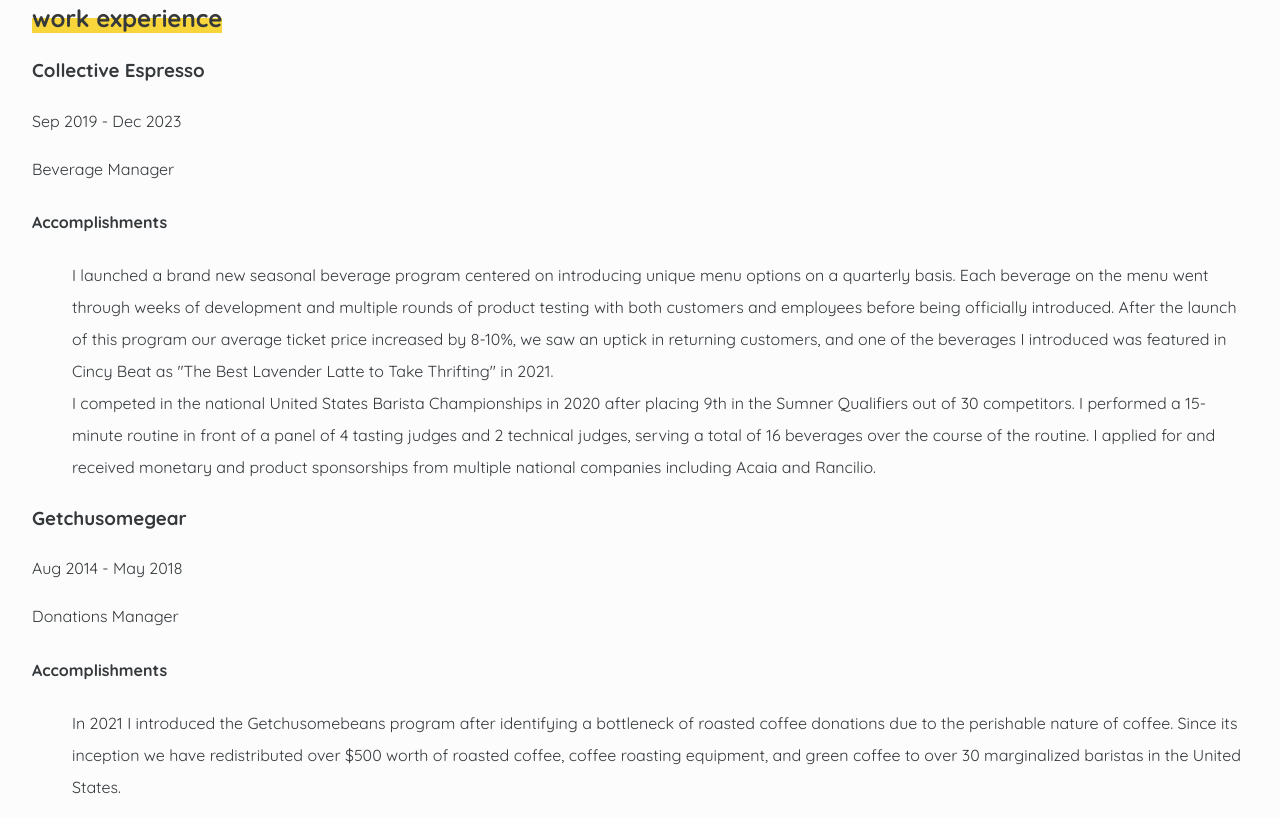
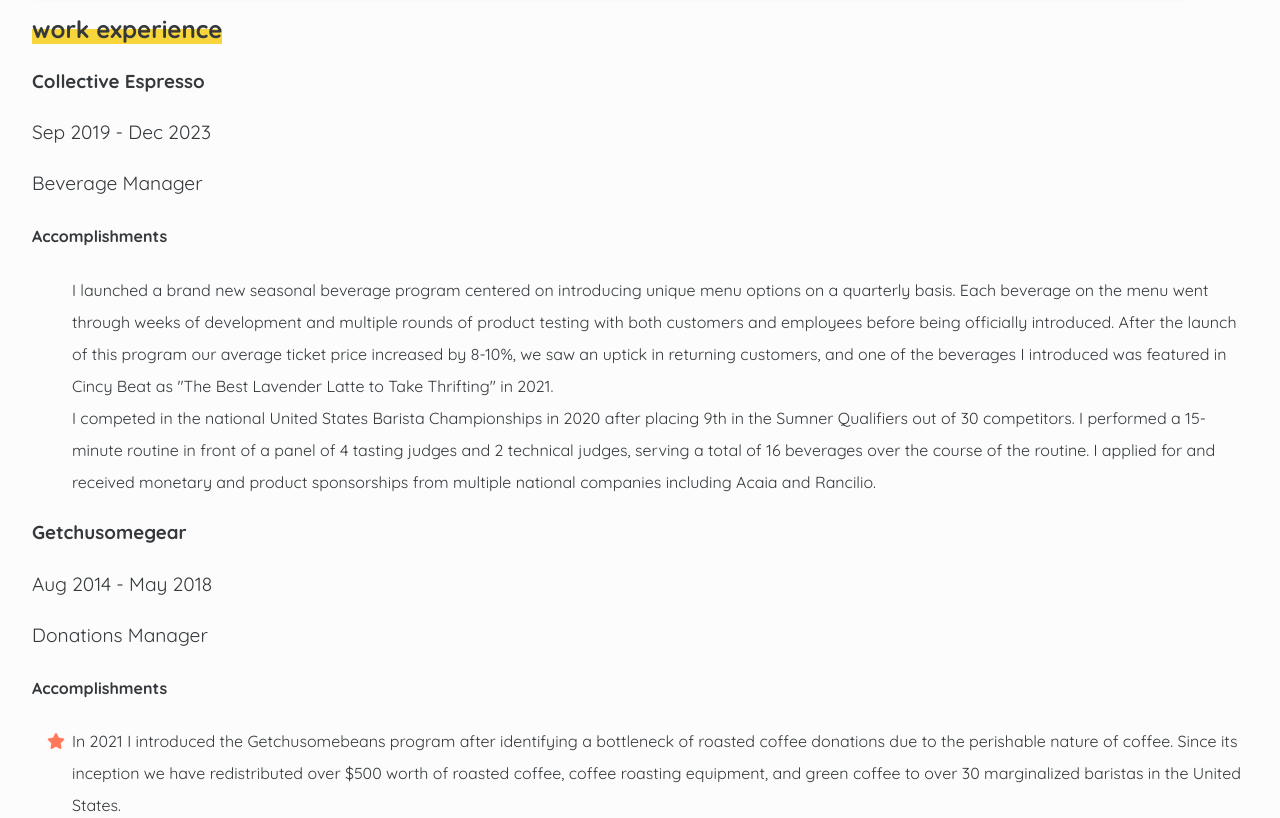
Before and after one commit to kae-bon/personal-site, a plain HTML site: page portfolio.html in a window 1280 px wide. Shown: the part 642-1460 px from the top of the page. Drawn offline with Linux system fonts and the light colour scheme.

Commit message:
Worked on adding fontawesome li icons for about-me page

```diff
--- a/portfolio.html
+++ b/portfolio.html
@@ -68,8 +68,10 @@
         <p>Aug 2014 - May 2018</p>
         <p>Donations Manager</p>
         <h4>Accomplishments</h4>
-        <ul>
-            <li class="accomplishment">In 2021 I introduced the Getchusomebeans program after identifying a bottleneck
+        <ul class="fa-ul">
+            <li><i class="fa-li fa-solid fa-star"></i>In 2021 I introduced
+                the Getchusomebeans program
+                after identifying a bottleneck
                 of roasted coffee donations due
                 to the perishable nature of coffee. Since its inception we have redistributed over $500 worth of
                 roasted coffee,
--- a/styles.css
+++ b/styles.css
@@ -222,4 +222,13 @@
         transition: color 300ms;
     }
 
+    p,
+    li.skill {
+        font-size: 1.2rem;
+    }
+
+    i.fa-star {
+        color: #ff785a;
+    }
+
 }
```
